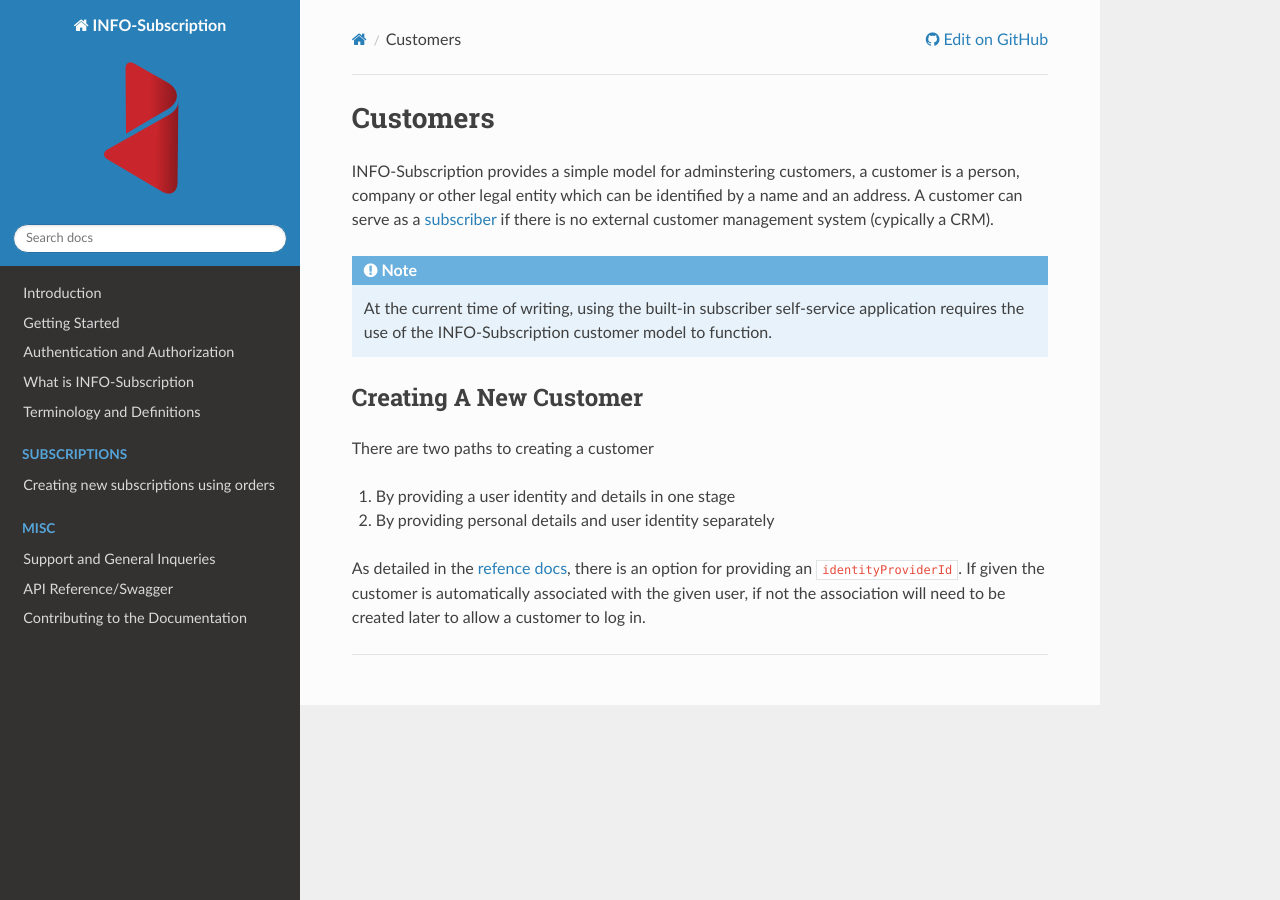
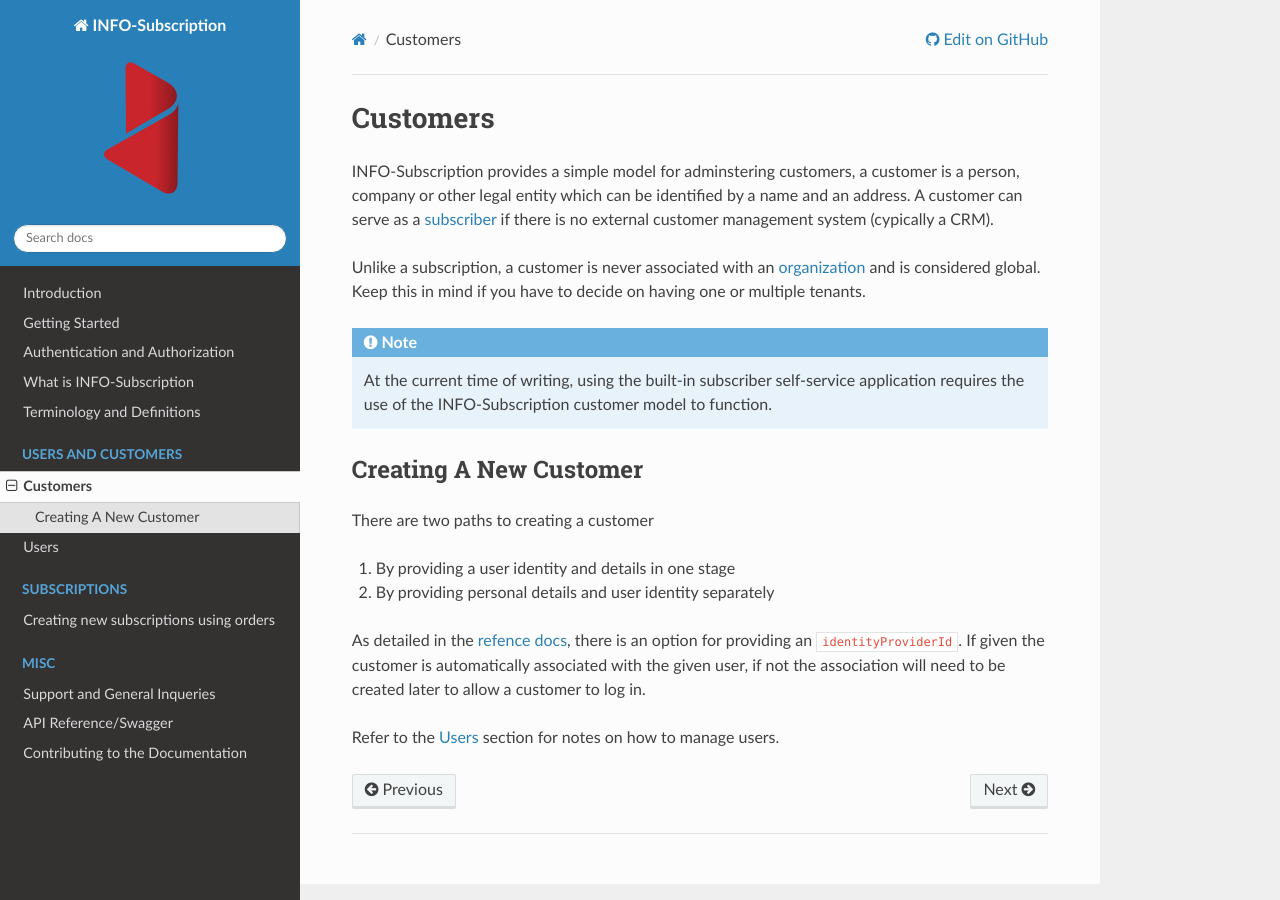
Before and after one commit to infosoftas/info-subscription-doc, a Sphinx documentation site: the page built from source/customers.rst, in a window 1280 px wide. Built offline with Sphinx 7.4.7 and the Read the Docs theme 2.0.0, drawn with Linux system fonts in a browser that asks for light colours; formulas are drawn with MathJax 3.

Commit message:
Small adjustments to customer and the beginning of a user article

```diff
--- a/source/customers.rst
+++ b/source/customers.rst
@@ -6,6 +6,9 @@ Customers
 
 |projectName| provides a simple model for adminstering customers, a customer is a person, company or other legal entity which can be identified by a name and an address.
 A customer can serve as a :term:`subscriber` if there is no external customer management system (cypically a CRM).
+
+Unlike a subscription, a customer is never associated with an :term:`organization` and is considered global.
+Keep this in mind if you have to decide on having one or multiple tenants.
 
 .. Note::
 
@@ -23,3 +26,5 @@ There are two paths to creating a customer
 
 As detailed in the :api-ref-model:`refence docs </Customer/CustomerPost>`, there is an option for providing an ``identityProviderId``.
 If given the customer is automatically associated with the given user, if not the association will need to be created later to allow a customer to log in.
+
+Refer to the :ref:`users` section for notes on how to manage users.
```
Also changed, not shown: source/index.rst (+7 -0 lines), source/users.rst (+18 -0 lines).
